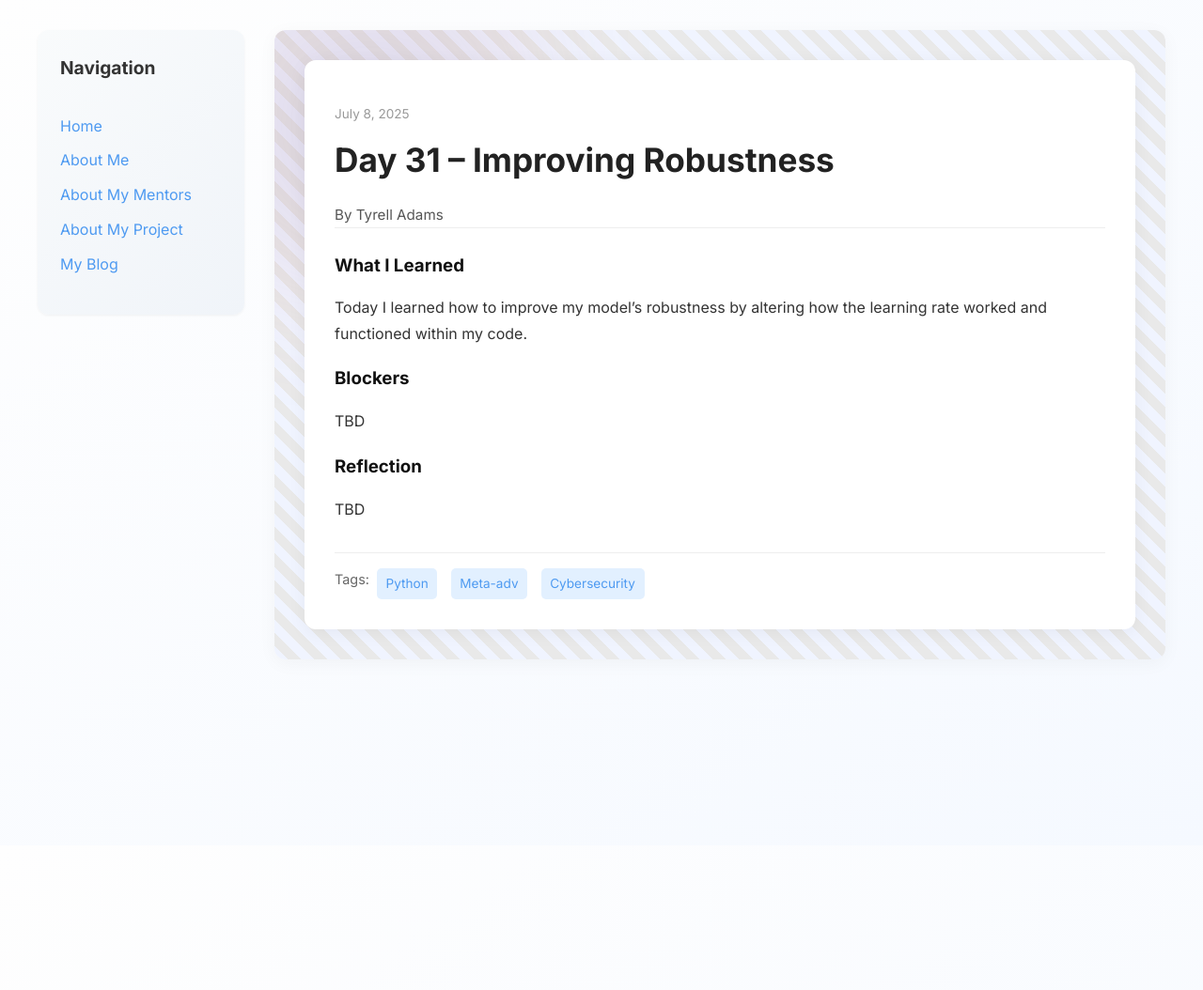
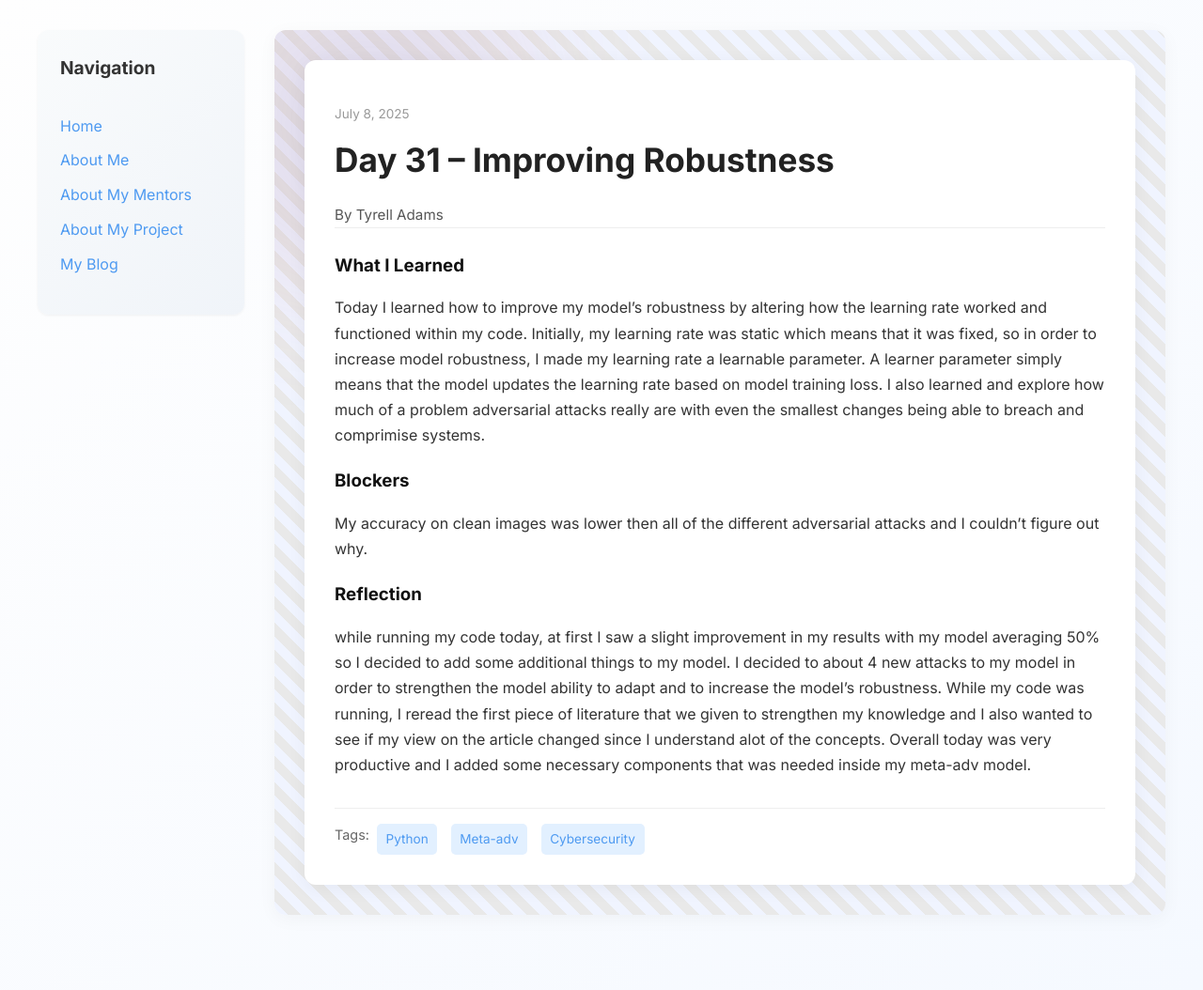
Before and after one commit to Tyrell-Adams/Tyrell-Adams.github.io, a Jekyll site: the page built from _posts/2025-07-08-day-31.md, in a window 1280 px wide. Shown: the whole page at 94% size. Built offline with Jekyll 4.4.1, drawn with Linux system fonts in a browser that asks for light colours; before the commit the page ends 900 px from its top, so only the background shows below that.

Commit message:
Update 2025-07-08-day-31.md

```diff
--- a/_posts/2025-07-08-day-31.md
+++ b/_posts/2025-07-08-day-31.md
@@ -7,9 +7,9 @@ permalink: /day31.html
 tags: ["Python", "Meta-adv", "Cybersecurity"]
 
 what_i_learned: |
-  Today I learned how to improve my model's robustness by altering how the learning rate worked and functioned within my code.
+  Today I learned how to improve my model's robustness by altering how the learning rate worked and functioned within my code. Initially, my learning rate was static which means that it was fixed, so in order to increase model robustness, I made my learning rate a learnable parameter. A learner parameter simply means that the model updates the learning rate based on model training loss. I also learned and explore how much of a problem adversarial attacks really are with even the smallest changes being able to breach and comprimise systems.
 blockers: |
-  TBD
+  My accuracy on clean images was lower then all of the different adversarial attacks and I couldn't figure out why.
 reflection: |
-  TBD
+  while running my code today, at first I saw a slight improvement in my results with my model averaging 50% so I decided to add some additional things to my model. I decided to about 4 new attacks to my model in order to strengthen the model ability to adapt and to increase the model's robustness. While my code was running, I reread the first piece of literature that we given to strengthen my knowledge and I also wanted to see if my view on the article changed since I understand alot of the concepts. Overall today was very productive and I added some necessary components that was needed inside my meta-adv model.
 ---
```
